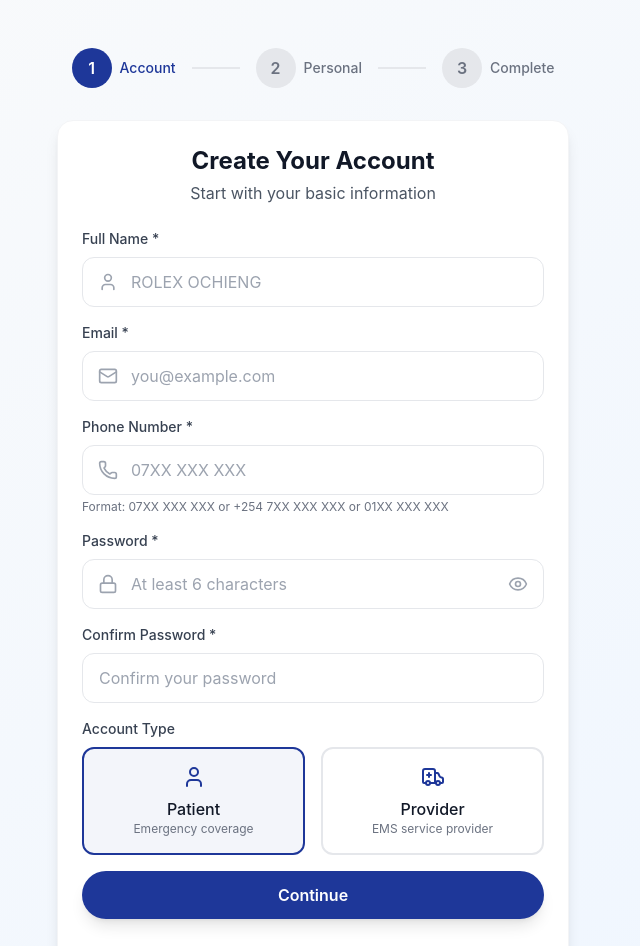
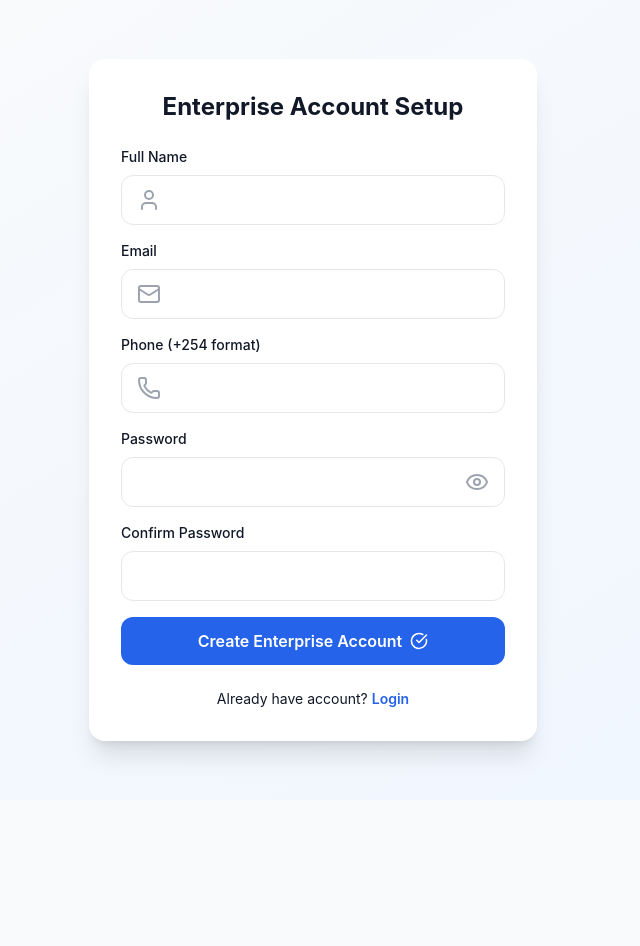
Before and after one commit to jbrolex42-cell/emergency-medical-service-frontend, a React (Vite) app: page /register in a window 1280 px wide. Shown: the top 946 px of the page, without its empty margins (327-967 px from the left). After the commit the page ends 800 px from the top, so only its background shows below. Built offline with nearby package versions, Linux system fonts and the light colour scheme.

Commit message:
updated Register.jsx

```diff
--- a/src/pages/Register.jsx
+++ b/src/pages/Register.jsx
@@ -1,373 +1,244 @@
-import React from 'react'
-import { useState } from 'react'
-import { Link, useNavigate } from 'react-router-dom'
-import { useAuthStore } from '../stores/authStore'
-import {
-  User,
-  Mail,
-  Phone,
-  Lock,
-  MapPin,
-  Eye,
-  EyeOff,
-  CheckCircle,
-  Ambulance
-} from 'lucide-react'
-import toast from 'react-hot-toast'
+import React, { useState, useRef } from "react"
+import { Link, useNavigate } from "react-router-dom"
+import { useAuthStore } from "../stores/authStore"
+import toast from "react-hot-toast"
+import { User, Mail, Phone, Lock, Eye, EyeOff, CheckCircle } from "lucide-react"
 
-const KENYA_COUNTIES = [
-  'Baringo', 'Bomet', 'Bungoma', 'Busia', 'Elgeyo-Marakwet', 'Embu', 'Garissa',
-  'Homa Bay', 'Isiolo', 'Kajiado', 'Kakamega', 'Kericho', 'Kiambu', 'Kilifi',
-  'Kirinyaga', 'Kisii', 'Kisumu', 'Kitui', 'Kwale', 'Laikipia', 'Lamu', 'Machakos',
-  'Makueni', 'Mandera', 'Marsabit', 'Meru', 'Migori', 'Mombasa', 'Murang\'a',
-  'Nairobi City', 'Nakuru', 'Nandi', 'Narok', 'Nyamira', 'Nyandarua', 'Nyeri',
-  'Samburu', 'Siaya', 'Taita-Taveta', 'Tana River', 'Tharaka-Nithi', 'Trans Nzoia',
-  'Turkana', 'Uasin Gishu', 'Vihiga', 'Wajir', 'West Pokot'
-]
+/* ===============================
+ ENTERPRISE CONFIGURATION
+================================*/
 
-const steps = [
-  { id: 'account', title: 'Account' },
-  { id: 'personal', title: 'Personal' },
-  { id: 'complete', title: 'Complete' }
-]
+const PHONE_REGEX = /^(?:\+254|0)?7\d{8}$/
 
-export default function Register() {
-  const [currentStep, setCurrentStep] = useState('account')
-  const [formData, setFormData] = useState({
-    name: '',
-    email: '',
-    phone: '',
-    password: '',
-    confirmPassword: '',
-    role: 'patient',
-    county: '',
-    id_number: '',
-    emergency_contact_name: '',
-    emergency_contact_phone: '',
-    blood_type: '',
-    allergies: ''
+const PASSWORD_REGEX =
+  /^(?=.*[A-Za-z])(?=.*\d)[A-Za-z\d@$!%*?&]{6,}$/
+
+export default function Register(){
+
+  const navigate = useNavigate()
+  const registerApi = useAuthStore(state=>state.register)
+
+  const [form,setForm] = useState({
+    name:"",
+    email:"",
+    phone:"",
+    password:"",
+    confirmPassword:"",
+    role:"patient"
   })
-  const [showPassword, setShowPassword] = useState(false)
-  const [isLoading, setIsLoading] = useState(false)
-  const register = useAuthStore(state => state.register)
-  const navigate = useNavigate()
 
-  const handleSubmit = async (e) => {
+  const [loading,setLoading] = useState(false)
+  const requestLock = useRef(false)
+  const [showPassword,setShowPassword] = useState(false)
+
+  /* ===============================
+   ENTERPRISE VALIDATION ENGINE
+  =================================*/
+
+  const validate = () => {
+
+    if(!form.name || !form.email || !form.phone){
+      toast.error("Required fields missing")
+      return false
+    }
+
+    if(!PHONE_REGEX.test(form.phone)){
+      toast.error("Invalid Kenyan phone format")
+      return false
+    }
+
+    if(!PASSWORD_REGEX.test(form.password)){
+      toast.error("Password must be 6+ characters with numbers")
+      return false
+    }
+
+    if(form.password !== form.confirmPassword){
+      toast.error("Passwords do not match")
+      return false
+    }
+
+    return true
+  }
+
+  /* ===============================
+   ENTERPRISE SUBMISSION LOCK
+  =================================*/
+
+  const handleSubmit = async(e)=>{
     e.preventDefault()
 
-    if (formData.password !== formData.confirmPassword) {
-      toast.error('Passwords do not match')
-      return
+    if(loading || requestLock.current) return
+    if(!validate()) return
+
+    requestLock.current = true
+    setLoading(true)
+
+    try{
+
+      const { confirmPassword,...payload } = form
+
+      const result = await registerApi(payload)
+
+      if(result?.success){
+        toast.success("Account created")
+        navigate("/subscription")
+      }else{
+        toast.error(result?.error || "Registration failed")
+      }
+
+    }catch(error){
+      console.error("Signup Error:",error)
+      toast.error("Server connection error")
     }
 
-    setIsLoading(true)
-
-    const { confirmPassword, ...registerData } = formData
-    const result = await register(registerData)
-
-    if (result.success) {
-      toast.success('Account created successfully!')
-      navigate('/subscription')
-    } else {
-      toast.error(result.error)
-    }
-
-    setIsLoading(false)
+    requestLock.current = false
+    setLoading(false)
   }
 
-  const renderStep = () => {
-    switch (currentStep) {
-      case 'account':
-        return (
-          <div className="space-y-4">
-            <div>
-              <label className="block text-sm font-medium text-gray-700 mb-2">Full Name *</label>
-              <div className="relative">
-                <User className="absolute left-4 top-1/2 -translate-y-1/2 w-5 h-5 text-gray-400" />
-                <input
-                  type="text"
-                  required
-                  value={formData.name}
-                  onChange={(e) => setFormData({ ...formData, name: e.target.value })}
-                  className="input-field pl-12"
-                  placeholder="ROLEX OCHIENG"
-                />
-              </div>
-            </div>
+  /* ===============================
+   SAFE STATE UPDATE
+  =================================*/
 
-            <div>
-              <label className="block text-sm font-medium text-gray-700 mb-2">Email *</label>
-              <div className="relative">
-                <Mail className="absolute left-4 top-1/2 -translate-y-1/2 w-5 h-5 text-gray-400" />
-                <input
-                  type="email"
-                  required
-                  value={formData.email}
-                  onChange={(e) => setFormData({ ...formData, email: e.target.value })}
-                  className="input-field pl-12"
-                  placeholder="you@example.com"
-                />
-              </div>
-            </div>
-
-            <div>
-              <label className="block text-sm font-medium text-gray-700 mb-2">Phone Number *</label>
-              <div className="relative">
-                <Phone className="absolute left-4 top-1/2 -translate-y-1/2 w-5 h-5 text-gray-400" />
-                <input
-                  type="tel"
-                  required
-                  value={formData.phone}
-                  onChange={(e) => setFormData({ ...formData, phone: e.target.value })}
-                  className="input-field pl-12"
-                  placeholder="07XX XXX XXX"
-                />
-              </div>
-              <p className="text-xs text-gray-500 mt-1">Format: 07XX XXX XXX or +254 7XX XXX XXX or 01XX XXX XXX</p>
-            </div>
-
-            <div>
-              <label className="block text-sm font-medium text-gray-700 mb-2">Password *</label>
-              <div className="relative">
-                <Lock className="absolute left-4 top-1/2 -translate-y-1/2 w-5 h-5 text-gray-400" />
-                <input
-                  type={showPassword ? 'text' : 'password'}
-                  required
-                  minLength={6}
-                  value={formData.password}
-                  onChange={(e) => setFormData({ ...formData, password: e.target.value })}
-                  className="input-field pl-12 pr-12"
-                  placeholder="At least 6 characters"
-                />
-                <button
-                  type="button"
-                  onClick={() => setShowPassword(!showPassword)}
-                  className="absolute right-4 top-1/2 -translate-y-1/2 text-gray-400 hover:text-gray-600"
-                >
-                  {showPassword ? <EyeOff className="w-5 h-5" /> : <Eye className="w-5 h-5" />}
-                </button>
-              </div>
-            </div>
-
-            <div>
-              <label className="block text-sm font-medium text-gray-700 mb-2">Confirm Password *</label>
-              <input
-                type="password"
-                required
-                value={formData.confirmPassword}
-                onChange={(e) => setFormData({ ...formData, confirmPassword: e.target.value })}
-                className="input-field"
-                placeholder="Confirm your password"
-              />
-            </div>
-
-            <div>
-              <label className="block text-sm font-medium text-gray-700 mb-2">Account Type</label>
-              <div className="grid grid-cols-2 gap-4">
-                <button
-                  type="button"
-                  onClick={() => setFormData({ ...formData, role: 'patient' })}
-                  className={`p-4 rounded-xl border-2 text-center transition-all ${
-                    formData.role === 'patient'
-                      ? 'border-ems-navy bg-ems-navy/5'
-                      : 'border-gray-200 hover:border-gray-300'
-                  }`}
-                >
-                  <User className="w-6 h-6 mx-auto mb-2 text-ems-navy" />
-                  <div className="font-medium">Patient</div>
-                  <div className="text-xs text-gray-500">Emergency coverage</div>
-                </button>
-                <button
-                  type="button"
-                  onClick={() => setFormData({ ...formData, role: 'provider' })}
-                  className={`p-4 rounded-xl border-2 text-center transition-all ${
-                    formData.role === 'provider'
-                      ? 'border-ems-navy bg-ems-navy/5'
-                      : 'border-gray-200 hover:border-gray-300'
-                  }`}
-                >
-                  <Ambulance className="w-6 h-6 mx-auto mb-2 text-ems-navy" />
-                  <div className="font-medium">Provider</div>
-                  <div className="text-xs text-gray-500">EMS service provider</div>
-                </button>
-              </div>
-            </div>
-
-            <button
-              type="button"
-              onClick={() => setCurrentStep('personal')}
-              className="w-full btn-primary"
-            >
-              Continue
-            </button>
-          </div>
-        )
-
-      case 'personal':
-        return (
-          <div className="space-y-4">
-            <div>
-              <label className="block text-sm font-medium text-gray-700 mb-2">County *</label>
-              <div className="relative">
-                <MapPin className="absolute left-4 top-1/2 -translate-y-1/2 w-5 h-5 text-gray-400" />
-                <select
-                  required
-                  value={formData.county}
-                  onChange={(e) => setFormData({ ...formData, county: e.target.value })}
-                  className="input-field pl-12 appearance-none"
-                >
-                  <option value="">Select your county</option>
-                  {KENYA_COUNTIES.map(county => (
-                    <option key={county} value={county}>{county}</option>
-                  ))}
-                </select>
-              </div>
-            </div>
-
-            <div>
-              <label className="block text-sm font-medium text-gray-700 mb-2">ID Number</label>
-              <input
-                type="text"
-                value={formData.id_number}
-                onChange={(e) => setFormData({ ...formData, id_number: e.target.value })}
-                className="input-field"
-                placeholder="National ID or Passport"
-              />
-            </div>
-
-            <div className="border-t pt-4">
-              <h4 className="font-medium text-gray-900 mb-3">Emergency Contact</h4>
-              <div className="space-y-3">
-                <input
-                  type="text"
-                  value={formData.emergency_contact_name}
-                  onChange={(e) => setFormData({ ...formData, emergency_contact_name: e.target.value })}
-                  className="input-field"
-                  placeholder="Contact Name"
-                />
-                <input
-                  type="tel"
-                  value={formData.emergency_contact_phone}
-                  onChange={(e) => setFormData({ ...formData, emergency_contact_phone: e.target.value })}
-                  className="input-field"
-                  placeholder="Contact Phone"
-                />
-              </div>
-            </div>
-
-            <div className="border-t pt-4">
-              <h4 className="font-medium text-gray-900 mb-3">Medical Information (Optional)</h4>
-              <div className="grid grid-cols-2 gap-3">
-                <select
-                  value={formData.blood_type}
-                  onChange={(e) => setFormData({ ...formData, blood_type: e.target.value })}
-                  className="input-field"
-                >
-                  <option value="">Blood Type</option>
-                  <option value="A+">A+</option>
-                  <option value="A-">A-</option>
-                  <option value="B+">B+</option>
-                  <option value="B-">B-</option>
-                  <option value="AB+">AB+</option>
-                  <option value="AB-">AB-</option>
-                  <option value="O+">O+</option>
-                  <option value="O-">O-</option>
-                </select>
-                <input
-                  type="text"
-                  value={formData.allergies}
-                  onChange={(e) => setFormData({ ...formData, allergies: e.target.value })}
-                  className="input-field"
-                  placeholder="Known Allergies"
-                />
-              </div>
-            </div>
-
-            <div className="flex gap-3">
-              <button
-                type="button"
-                onClick={() => setCurrentStep('account')}
-                className="flex-1 btn-secondary"
-              >
-                Back
-              </button>
-              <button
-                type="submit"
-                disabled={isLoading}
-                className="flex-1 btn-primary flex items-center justify-center gap-2"
-              >
-                {isLoading ? (
-                  <div className="w-5 h-5 border-2 border-white/30 border-t-white rounded-full animate-spin" />
-                ) : (
-                  <>
-                    Create Account
-                    <CheckCircle className="w-5 h-5" />
-                  </>
-                )}
-              </button>
-            </div>
-          </div>
-        )
-
-      default:
-        return null
-    }
+  const updateField = (field,value)=>{
+    setForm(prev=>({
+      ...prev,
+      [field]:value
+    }))
   }
 
   return (
-    <div className="min-h-[calc(100vh-4rem)] bg-gradient-to-br from-gray-50 to-blue-50 py-12 px-4">
-      <div className="max-w-lg mx-auto">
-        {/* Progress Steps */}
-        <div className="flex items-center justify-center mb-8">
-          {steps.map((step, idx) => (
-            <div key={step.id} className="flex items-center">
-              <div className={`w-10 h-10 rounded-full flex items-center justify-center font-semibold ${
-                currentStep === step.id
-                  ? 'bg-ems-navy text-white'
-                  : idx < steps.findIndex(s => s.id === currentStep)
-                  ? 'bg-ems-accent text-white'
-                  : 'bg-gray-200 text-gray-500'
-              }`}>
-                {idx < steps.findIndex(s => s.id === currentStep) ? (
-                  <CheckCircle className="w-5 h-5" />
-                ) : (
-                  idx + 1
-                )}
-              </div>
-              <span className={`ml-2 text-sm font-medium ${
-                currentStep === step.id ? 'text-ems-navy' : 'text-gray-500'
-              }`}>
-                {step.title}
-              </span>
-              {idx < steps.length - 1 && (
-                <div className="w-12 h-0.5 mx-4 bg-gray-200"></div>
-              )}
-            </div>
-          ))}
-        </div>
+    <div className="min-h-screen flex items-center justify-center bg-gradient-to-br from-gray-50 to-blue-50 p-6">
 
-        <div className="card">
-          <div className="text-center mb-6">
-            <h1 className="text-2xl font-bold text-gray-900">Create Your Account</h1>
-            <p className="text-gray-600 mt-1">
-              {currentStep === 'account' ? 'Start with your basic information' : 'Tell us more about yourself'}
-            </p>
-          </div>
+      <div className="w-full max-w-md bg-white rounded-2xl shadow-xl p-8">
 
-          <form onSubmit={handleSubmit}>
-            {renderStep()}
-          </form>
+        <h1 className="text-2xl font-bold text-center mb-6">
+          Enterprise Account Setup
+        </h1>
 
-          <div className="mt-6 text-center">
-            <p className="text-gray-600">
-              Already have an account?{' '}
-              <Link to="/login" className="text-ems-navy font-semibold hover:underline">
-                Sign in
-              </Link>
-            </p>
-          </div>
-        </div>
+        <form onSubmit={handleSubmit} className="space-y-4">
+
+          <InputField
+            icon={<User/>}
+            label="Full Name"
+            value={form.name}
+            onChange={v=>updateField("name",v)}
+          />
+
+          <InputField
+            icon={<Mail/>}
+            label="Email"
+            type="email"
+            value={form.email}
+            onChange={v=>updateField("email",v)}
+          />
+
+          <InputField
+            icon={<Phone/>}
+            label="Phone (+254 format)"
+            value={form.phone}
+            onChange={v=>updateField("phone",v)}
+          />
+
+          <PasswordField
+            label="Password"
+            value={form.password}
+            show={showPassword}
+            toggle={()=>setShowPassword(!showPassword)}
+            onChange={v=>updateField("password",v)}
+          />
+
+          <InputField
+            label="Confirm Password"
+            type="password"
+            value={form.confirmPassword}
+            onChange={v=>updateField("confirmPassword",v)}
+          />
+
+          <button
+            type="submit"
+            disabled={loading}
+            className="w-full bg-blue-600 hover:bg-blue-700 text-white py-3 rounded-xl font-semibold flex justify-center items-center gap-2 transition"
+          >
+            {loading ? <Spinner/> : <>
+              Create Enterprise Account
+              <CheckCircle size={18}/>
+            </>}
+          </button>
+
+        </form>
+
+        <p className="text-center text-sm mt-6">
+          Already have account?
+          <Link to="/login" className="text-blue-600 ml-1 font-semibold">
+            Login
+          </Link>
+        </p>
+
       </div>
     </div>
   )
 }
+
+/* ===============================
+ REUSABLE COMPONENTS
+================================*/
+
+function InputField({icon,label,value,onChange,type="text"}){
+
+  return (
+    <div>
+      <label className="text-sm font-medium block mb-2">
+        {label}
+      </label>
+
+      <div className="relative">
+        <div className="absolute left-4 top-1/2 -translate-y-1/2 text-gray-400">
+          {icon}
+        </div>
+
+        <input
+          type={type}
+          value={value}
+          onChange={e=>onChange(e.target.value)}
+          className="w-full border rounded-xl py-3 pl-12 pr-4 focus:ring-2 focus:ring-blue-500 outline-none"
+        />
+      </div>
+    </div>
+  )
+}
+
+function PasswordField({label,value,onChange,show,toggle}){
+
+  return (
+    <div>
+      <label className="text-sm font-medium block mb-2">
+        {label}
+      </label>
+
+      <div className="relative">
+
+        <input
+          type={show ? "text":"password"}
+          value={value}
+          onChange={e=>onChange(e.target.value)}
+          className="w-full border rounded-xl py-3 pr-12 pl-4 focus:ring-2 focus:ring-blue-500 outline-none"
+        />
+
+        <button
+          type="button"
+          onClick={toggle}
+          className="absolute right-4 top-1/2 -translate-y-1/2 text-gray-400"
+        >
+          {show ? <EyeOff/> : <Eye/>}
+        </button>
+
+      </div>
+    </div>
+  )
+}
+
+function Spinner(){
+  return (
+    <div className="w-5 h-5 border-2 border-white/30 border-t-white rounded-full animate-spin"/>
+  )
+}
```
